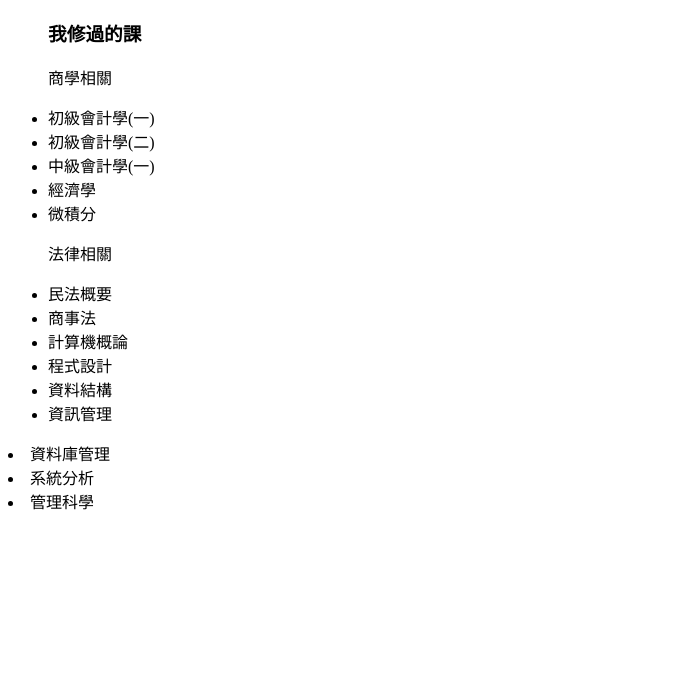
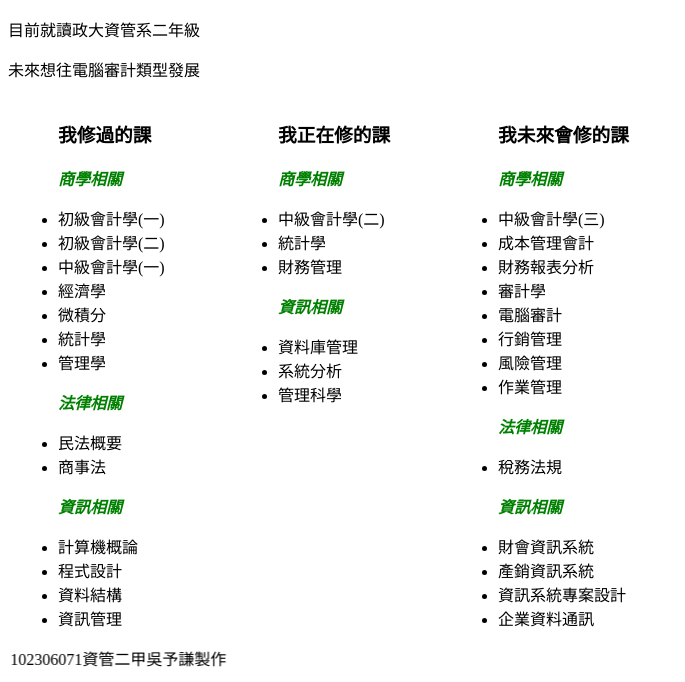
Before and after one commit to 102306071/102306071.github.io, a plain HTML site: page index.html in a window 1280 px wide. Shown: the part 516-1198 px from the top of the page, without its empty margins (0-685 px from the left). Before the commit the page ends 1037 px from the top, so only its background shows below. Drawn offline with Linux system fonts and the light colour scheme.

Commit message:
排版
三欄式排版
跑馬燈

```diff
--- a/app.css
+++ b/app.css
@@ -0,0 +1,48 @@
+
+#sitebody{
+　width:800px;
+  padding:0 10px;
+}
+
+#left{
+	width:120px;
+　  height:260px;
+　  margin-left: 5px;
+	margin-top: 5px;
+	float: left;
+}
+
+#middle{
+	width: 120px;
+	height: 260px;
+	margin-left: 100px;
+	margin-top: 5px;
+	float: left;
+}
+
+#right{
+	width: 150px;
+	height: 260px;
+	margin-left: 100px;
+	margin-top: 5px;
+	float: left;
+}
+
+#footer {
+  clear:both;
+}
+
+
+p.green{
+	color: green;
+	font-weight: 900;
+	font-style: italic;
+}
+
+h3{
+	font-weight: bolder;
+}
+
+marquee{
+	width: 600px;
+}
--- a/index.html
+++ b/index.html
@@ -3,7 +3,7 @@
 <head>
 	<meta charset="UTF-8">
 	<title>自我介紹</title>
-	<link rel="stylesheet" type="text" href="app.css">
+	<link rel="stylesheet" type="text/css" href="app.css">
 </head>
 <body>
 	<h1>吳予謙</h1>
@@ -14,31 +14,68 @@
 	</a>
 
 	<img src="http://www.sinaimg.cn/dy/slidenews/5_img/2012_28/453_11533_206035.jpg">
+	<p>目前就讀政大資管系二年級</p>
+	<p>未來想往電腦審計類型發展</p>
+	<div id="sitebody">
+		<ul>
+			<div id="left">
 
-	<div id="div1">
-		<ul>
 				<h3>我修過的課</h3>
-			<p id="p1">商學相關</p>
+				<p class="green">商學相關</p>
 					<li>初級會計學(一)</li>
 					<li>初級會計學(二)</li>
 					<li>中級會計學(一)</li>
 					<li>經濟學</li>
 					<li>微積分</li>
-			<p>法律相關</p>
+					<li>統計學</li>
+					<li>管理學</li>
+
+				<p class="green">法律相關</p>
 					<li>民法概要</li>
 					<li>商事法</li>
+				<p class="green">資訊相關</p>
 					<li>計算機概論</li>
 					<li>程式設計</li>
 					<li>資料結構</li>
 					<li>資訊管理</li>
-		</ul>
-
 			</div>
-	<div id="div2" class="red-font">
-
+			<div id="middle">
+				<h3>我正在修的課</h3>
+				<p class="green">商學相關</p>
+					<li>中級會計學(二)</li>
+					<li>統計學</li>
+					<li>財務管理</li>
+				<p class="green">資訊相關</p>
 					<li>資料庫管理</li>
 					<li>系統分析</li>
 					<li>管理科學</li>
 			</div>
+
+			<div id="right">
+				<h3>我未來會修的課</h3>
+				<p class="green">商學相關</p>
+					<li>中級會計學(三)</li>
+					<li>成本管理會計</li>
+					<li>財務報表分析</li>
+					<li>審計學</li>
+					<li>電腦審計</li>
+					<li>行銷管理</li>
+					<li>風險管理</li>
+					<li>作業管理</li>
+				<p class="green">法律相關</p>
+					<li>稅務法規</li>
+				<p class="green">資訊相關</p>
+					<li>財會資訊系統</li>
+					<li>產銷資訊系統</li>
+					<li>資訊系統專案設計</li>
+					<li>企業資料通訊</li>
+			</div>
+
+			<div id="footer">
+
+			</div>
+		</ul>
+	</div>
+	<marquee behavior="alternate" direction="right">102306071資管二甲吳予謙製作</marquee>
 </body>
 </html>
```
Lines whose indentation alone changed are shown as unchanged.
